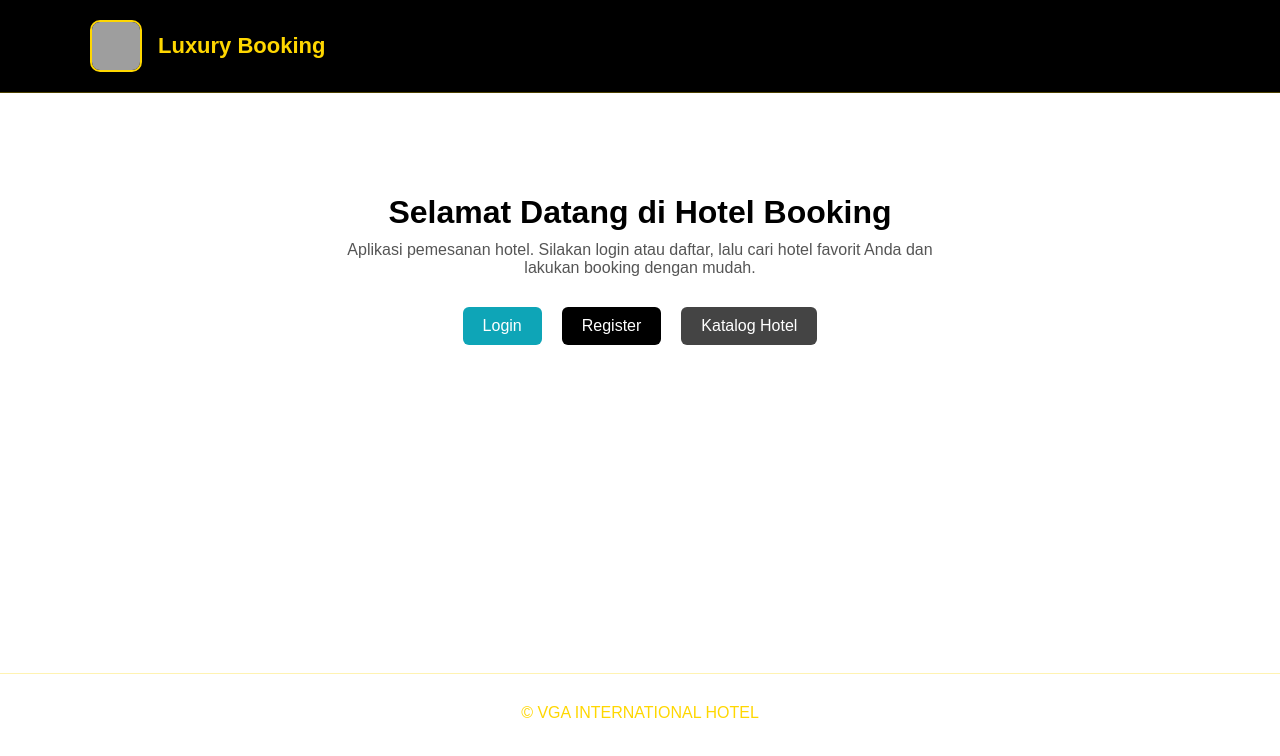
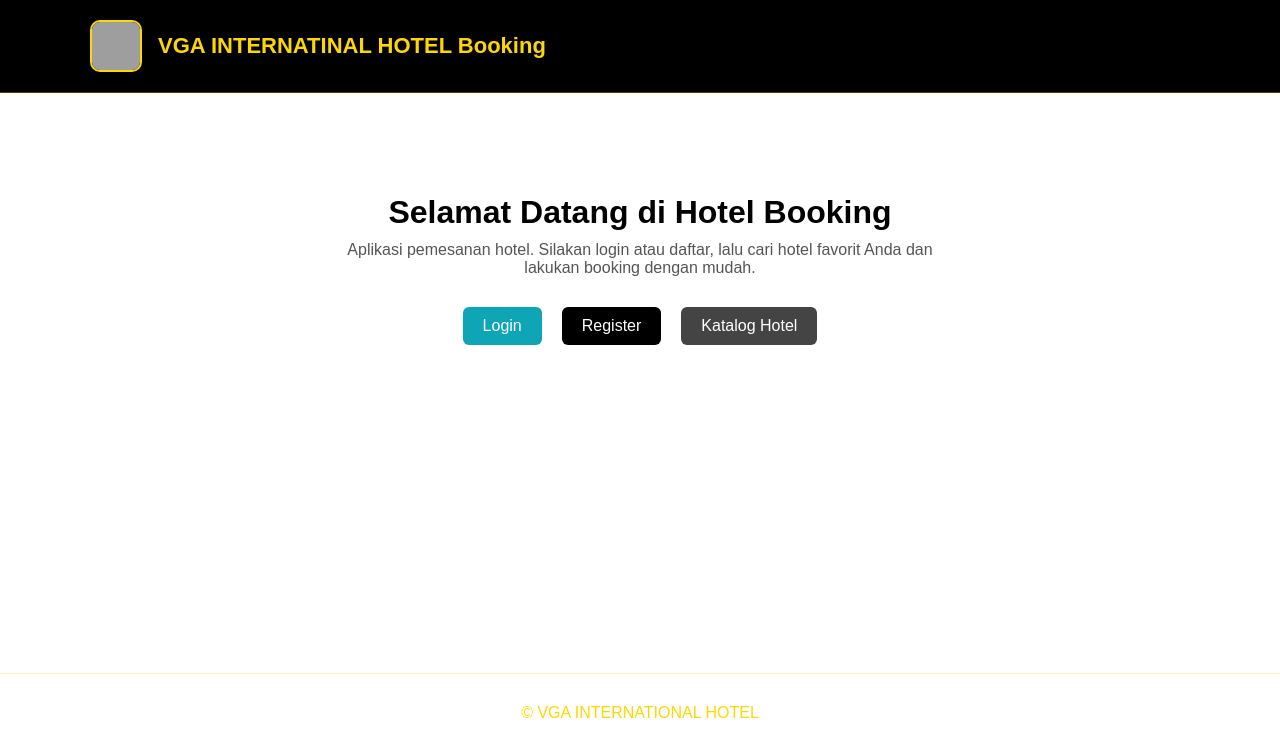
Before and after one commit to VGA2319/VGA, a Next.js app in the folder frontend/: page / in a window 1280 px wide. Shown: the top 756 px of the page. Built offline with nearby package versions, Linux system fonts and the light colour scheme; grey boxes are pictures that could not be loaded.

Commit message:
adi: mengupdate tampilan layout.tsx mengganti nama hotel menjadi vga international hotel booking

```diff
--- a/frontend/app/layout.tsx
+++ b/frontend/app/layout.tsx
@@ -40,7 +40,7 @@ export default function RootLayout({ children }: { children: ReactNode }) {
               }}
             />
              <h1 style={{ margin: 0, color: "gold", fontSize: 22 }}>
-              Luxury Booking
+              VGA INTERNATINAL HOTEL Booking
             </h1>
              {/* NAVIGATION */}
             <nav style={{ marginLeft: "auto", display: "flex", gap: 20 }}>
```
